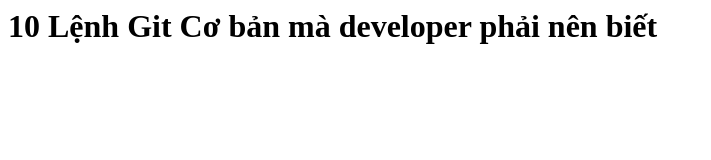
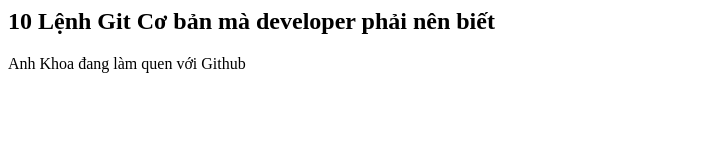
Before and after one commit to anhkhoatrannguyen259/Github_Tutorial, a plain HTML site: page index.html in a window 1280 px wide. Shown: the whole page, without its empty margins (0-711 px from the left). Drawn offline with Linux system fonts and the light colour scheme.

Commit message:
Add <h2>, <p> and delete <h1>

```diff
--- a/index.html
+++ b/index.html
@@ -2,10 +2,11 @@
 
 <head>
 	<meta charset="UTF-8">
-	<meta name="viewport" content="width=device-width, initial-scale">
+	<meta name="viewport" content="width=device-width, initial-scale=1.0">
 	<title>Git & Github Tutorial</title>
 </head>
 <body>
-	<h1>10 Lệnh Git Cơ bản mà developer phải nên biết</h1>
+	<h2>10 Lệnh Git Cơ bản mà developer phải nên biết</h2>
+	<p>Anh Khoa đang làm quen với Github</p>
 </body>
 </html>
```
